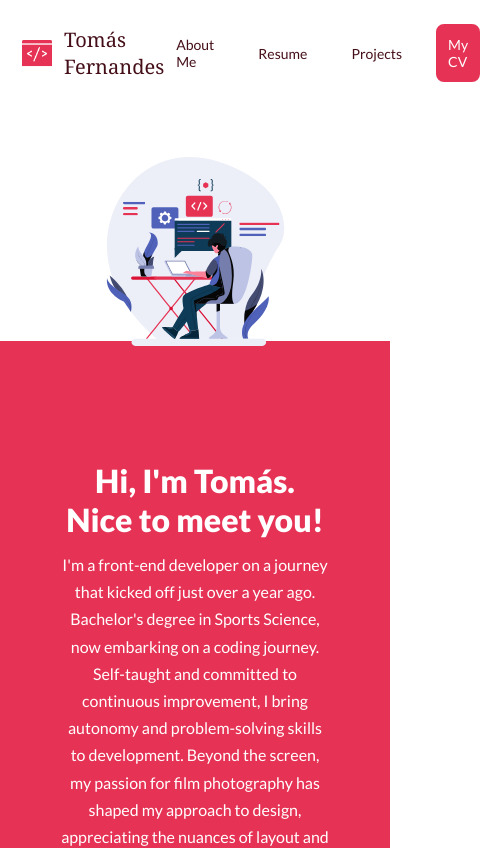
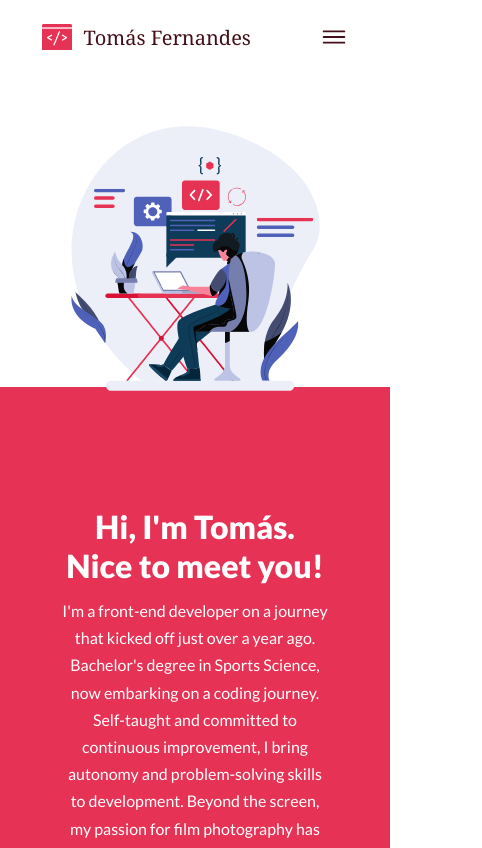
Before and after one commit to tomassfernandes/my-portfolio, a React (Create React App) app: page / in a window 390 px wide. Shown: the top 848 px of the page, 482 px wide, since content can reach past the window. Built offline with nearby package versions, Linux system fonts and the light colour scheme.

Commit message:
responsive nav done

```diff
--- a/src/CSS/header.css
+++ b/src/CSS/header.css
@@ -58,3 +58,20 @@
   border: 2px solid #e63355;
   color: #333;
 }
+
+header .nav-btn {
+  height: 3rem;
+  width: 3rem;
+  cursor: pointer;
+  border: none;
+  background: transparent;
+  color: #450f19;
+  display: none;
+}
+
+header .nav-close-btn {
+  color: white;
+  position: absolute;
+  top: 2rem;
+  right: 5.3rem;
+}
--- a/src/CSS/queries.css
+++ b/src/CSS/queries.css
@@ -3,6 +3,10 @@
 -----------------------------------------------*/
 
 @media (max-width: 77em) {
+  .header-main-div {
+    max-width: 90%;
+  }
+
   .resume-inner-div {
     max-width: 95%;
   }
@@ -80,6 +84,49 @@
 -----------------------------------------------*/
 
 @media (max-width: 49em) {
+  header .nav-btn {
+    display: block;
+  }
+
+  header nav {
+    position: fixed;
+    top: 0;
+    left: 0;
+    height: 100%;
+    width: 100%;
+    display: flex;
+    align-items: center;
+    justify-content: center;
+    gap: 2rem;
+    background-color: #20274a;
+    opacity: 0;
+    transition: all 0.5s;
+    z-index: -1;
+  }
+
+  .nav-ul {
+    display: flex;
+    flex-direction: column;
+    gap: 4.2rem;
+  }
+
+  .nav-li {
+    color: white;
+  }
+
+  .get-in-touch-btn {
+    padding: 1.2rem 3.6rem;
+  }
+
+  header .responsive-nav {
+    opacity: 0.97;
+    z-index: 1;
+  }
+
+  .lottie {
+    width: 70%;
+  }
+
   .resume-title-div {
     margin-right: 0rem;
   }
@@ -104,7 +151,29 @@
 
   .hobbies-main-div {
     align-self: self-start;
-    margin-top: 0rem;
+    margin-top: -2rem;
     padding: 0rem 3.6rem;
   }
+
+  .footer-div {
+    gap: 4.2rem;
+  }
 }
+
+/*---------------------------------------------
+------------- MAX WIDTH 44EM-------------------
+-----------------------------------------------*/
+
+@media (max-width: 44em) {
+  .resume-column {
+    padding: 3.6rem 0.8rem;
+  }
+
+  .hobbies-main-div {
+    padding: 0.8rem;
+  }
+
+  .language-main-div {
+    margin-left: 0.8rem;
+  }
+}
--- a/src/HomePage Sections/Header.js
+++ b/src/HomePage Sections/Header.js
@@ -1,6 +1,47 @@
 import { Link } from "react-scroll";
+import { useRef } from "react";
 
 export default function Header() {
+  const menuIcon = (
+    <svg
+      xmlns="http://www.w3.org/2000/svg"
+      class="ionicon"
+      viewBox="0 0 512 512"
+    >
+      <path
+        fill="none"
+        stroke="currentColor"
+        stroke-linecap="round"
+        stroke-miterlimit="10"
+        stroke-width="32"
+        d="M80 160h352M80 256h352M80 352h352"
+      />
+    </svg>
+  );
+
+  const closeIcon = (
+    <svg
+      xmlns="http://www.w3.org/2000/svg"
+      class="ionicon"
+      viewBox="0 0 512 512"
+    >
+      <path
+        fill="none"
+        stroke="currentColor"
+        stroke-linecap="round"
+        stroke-linejoin="round"
+        stroke-width="32"
+        d="M368 368L144 144M368 144L144 368"
+      />
+    </svg>
+  );
+
+  const navRef = useRef();
+
+  const showNavBar = () => {
+    navRef.current.classList.toggle("responsive-nav");
+  };
+
   return (
     <header className="header">
       <div className="header-main-div">
@@ -13,7 +54,7 @@ export default function Header() {
           <p className="logo-text">Tomás Fernandes</p>
         </div>
 
-        <nav>
+        <nav ref={navRef}>
           <ul className="nav-ul">
             <li className="nav-li">
               <Link to="intro-section" smooth={true}>
@@ -34,7 +75,13 @@ export default function Header() {
               <div>My CV</div>
             </li>
           </ul>
+          <button className="nav-btn nav-close-btn" onClick={showNavBar}>
+            {closeIcon}
+          </button>
         </nav>
+        <button className="nav-btn nav-menu-btn" onClick={showNavBar}>
+          {menuIcon}
+        </button>
       </div>
     </header>
   );
```
Also changed, not shown: public/svg/close-outline.svg (added), public/svg/menu-outline.svg (added).
